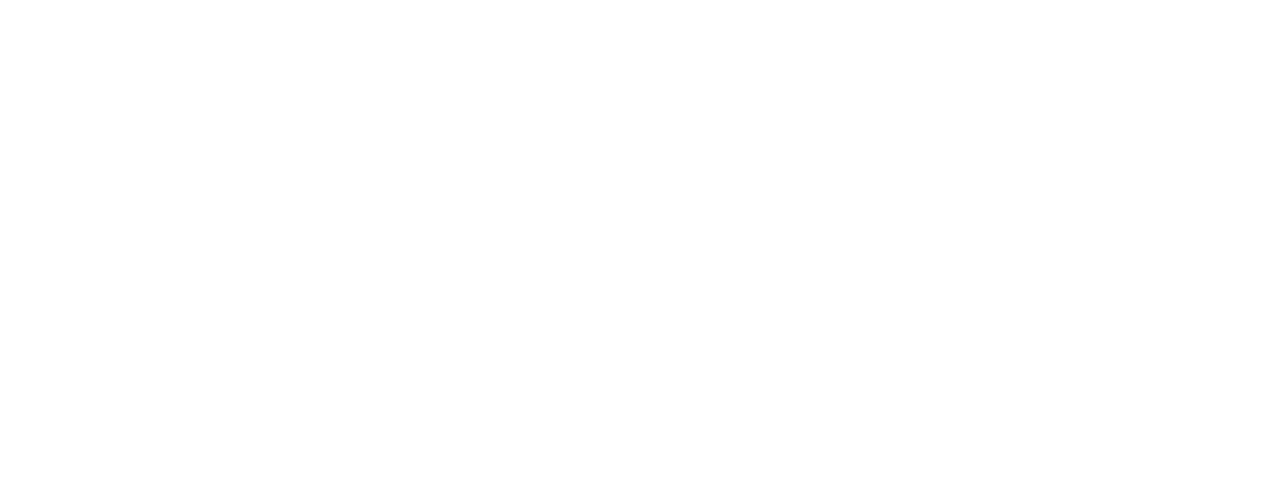
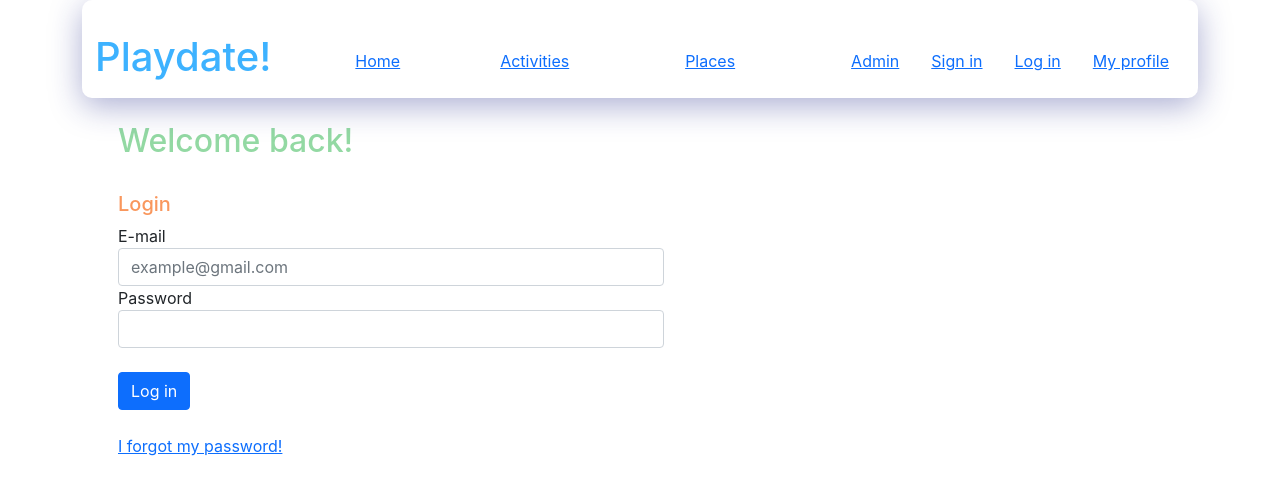
Before and after one commit to emmefayez/Playdate, a React (Create React App) app in the folder client/: page /login in a window 1280 px wide. Before the commit this address had no page. Shown: the top 494 px of the page. Built offline with nearby package versions, Linux system fonts and the light colour scheme.

Commit message:
add fake login component

```diff
--- a/client/src/Activities.js
+++ b/client/src/Activities.js
@@ -43,6 +43,18 @@
    setError(err.message);
 }
   };
+
+const registerFirst = (event) =>{
+  event.preventDefault();
+  new Noty({
+  layout: "center",
+  type: "error",
+  theme: "sunset",
+  text : "You need to register or log in first!",
+  timeout: 4000
+}).show();
+}
+
   return (
     <div>
      <Navbar />
@@ -67,7 +79,7 @@
              <h5>Description:</h5> <p>{activity.description}</p>
              </div>
 
-             <button className="btn btn-primary m-2" addToFav={()=> setActivities(activity.id)} >Add to favorities</button>
+             <button className="btn btn-primary m-2" onClick = {(event) => registerFirst(event) } addToFav={()=> setActivities(activity.id)} >Add to favorities</button>
              </li>
            </div>
          </div>
--- a/client/src/Admin.js
+++ b/client/src/Admin.js
@@ -12,8 +12,6 @@
 const [activities, setActivities] = useState([]);
 const [error, setError] = useState("");
 const[deleteConfirmMsg, setDeleteConfirmMsg] = useState("");
-
-
 
 
 useEffect(() => {
@@ -63,7 +61,7 @@
   getActivities();
 }
 catch(err){
-   setError(err);
+   setDeleteConfirmMsg(err);
 }
 new Noty({
   layout: "center",
--- a/client/src/App.js
+++ b/client/src/App.js
@@ -4,6 +4,7 @@
 import Activities from './Activities';
 import User from './User';
 import Registration from './Registration';
+import Login from './Login';
 import Admin from './Admin';
 import Places from './Places';
 
@@ -13,6 +14,7 @@
             <Routes>
     <Route path="/" element={<Home />}/>
     <Route path="/register" element={<Registration />}/>
+    <Route path="/login" element={<Login />}/>
     <Route path="/Activities" element={<Activities />}/>
     <Route path="/Places" element={<Places />}/>
     <Route path="users" element={<User />}/>
--- a/client/src/Home.js
+++ b/client/src/Home.js
@@ -21,7 +21,7 @@
             <section className="card">
                 <div className="card-body">
                 <h2>Activities catalogue</h2>
-                <p>Browse through the catalogue to find the perfect game, you can filter by keyword (ex. sand, ball, draw) or by age.</p>
+                <p>Browse through the catalogue to find the perfect game and filter using a keyword.</p>
 
                 <span>Take a look </span>
                    <Link to="/Activities">here</Link>
--- /dev/null
+++ b/client/src/Login.js
@@ -0,0 +1,32 @@
+import React from 'react';
+import Navbar from './Navbar';
+
+function Login() {
+    return (
+        <div className="container">
+            <Navbar />
+            <div className="container m-4">
+                <h2>Welcome back!</h2>
+                <br />
+            <h3>Login</h3>
+            <form>
+                <div className="col-6">
+            <label>E-mail</label>
+            <input type="text" name="email" placeholder="example@gmail.com" className="form-control" />
+            <label>Password</label>
+            <input type="password" name="password" className="form-control "/>
+            <button className="btn btn-primary mt-4">Log in</button>
+            <div className="col-6 mt-4">
+            <a href="#"> I forgot my password!</a>
+            </div>
+            </div>
+            </form>
+
+            </div>
+
+
+        </div>
+    )
+}
+
+export default Login
--- a/client/src/Navbar.js
+++ b/client/src/Navbar.js
@@ -13,6 +13,7 @@
      <div>
      <span className="m-3"><Link to="/Admin">Admin</Link></span>
      <span className="m-3"><Link to="/register">Sign in</Link></span>
+     <span className="m-3"><Link to="/login">Log in</Link></span>
      <span className="m-3"><Link to="/users">My profile</Link></span>
      </div>
       </div>
--- a/client/src/Registration.js
+++ b/client/src/Registration.js
@@ -108,6 +108,7 @@
                 name="repeat_password"
                 value={repeat_password}
                 required
+                minLength="8"
                  onChange={(e)=>handleInputChange(e)}
                 />
                 </div>
--- a/client/src/User.js
+++ b/client/src/User.js
@@ -7,7 +7,7 @@
 function User(props) {
 //don't delete this because you are sending the activity to be displayed in the "Activities" component
 const [activities, setActivities] = useState([]);
-const [favActivities, setFavActivities] = useState([{name: "Piggy bank", age: 1, description: ""}]);
+const [favActivities, setFavActivities] = useState([{name: "", age: 1, description: ""}]);
 const [error, setError] = useState("");
 //this will probably not being necessary with auth
 const [users, setUsers] = useState([{avatar: "", name: "", email:"", password:"", repeat_password:""}])
@@ -15,6 +15,7 @@
 //fetch of just the fav activities
 //using the props id
 useEffect(() => {
+    getUser();
     getFavActivities();
   }, []);
 
@@ -55,7 +56,7 @@
 
             <div className="profile-card">
                     <h1>Profile Page</h1>
-                    {users.map( user => (<div key={user.id}>
+                    {users && users.map( user => (<div key={user.id}>
                        <img src={user.avatar} alt="profile avatar" className="img-thumbnail"/>
                    <h5> Welcome back, {user.name} !</h5>
                    <div className="profile-card"></div>
```
Also changed, not shown: 1 other file (tests, documents, lock files or other folders).
